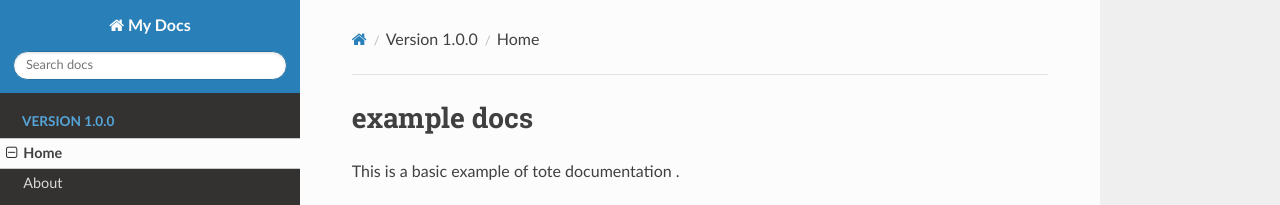
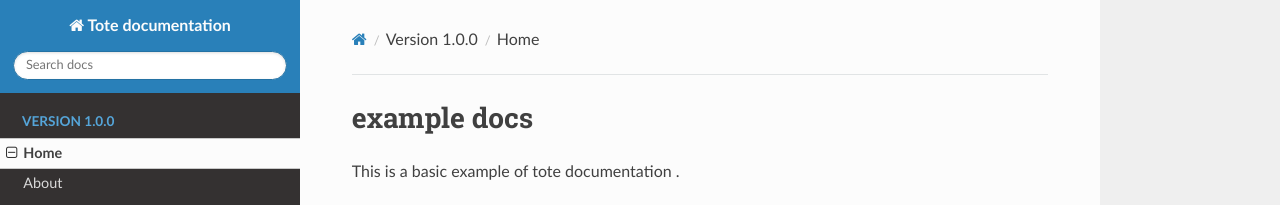
Before and after one commit to fotisolgr/tote, an MkDocs documentation site: the page built from docs/v1.0.0/index.md, in a window 1280 px wide. Shown: the top 205 px of the page. Built offline with MkDocs 1.6.1, drawn with Linux system fonts in a browser that asks for light colours; nearby versions of some CDN libraries.

Commit message:
Update mkdocs.yml

```diff
--- a/mkdocs.yml
+++ b/mkdocs.yml
@@ -1,4 +1,4 @@
-site_name: My Docs
+site_name: Tote documentation
 
 nav:
   - Version 1.0.0:
```
